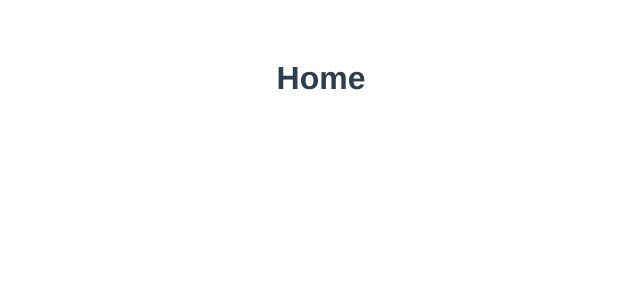
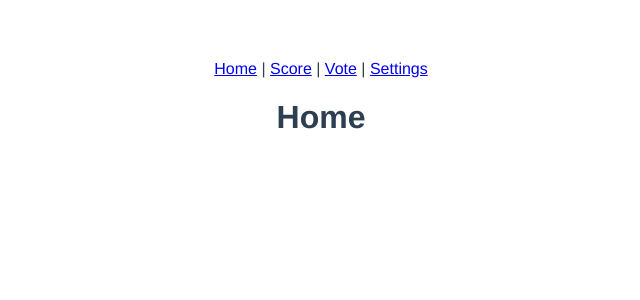
Before and after one commit to Jurigag/vue-devmeeting-16-03-2019, a Vue app: page / in a window 1280 px wide. Shown: the top 300 px of the page, without its empty margins (319-959 px from the left). Built offline with nearby package versions, Linux system fonts and the light colour scheme.

Commit message:
[#1.3] Add navigation

```diff
--- a/src/App.vue
+++ b/src/App.vue
@@ -1,5 +1,11 @@
 <template>
   <div id="app">
+    <nav>
+      <router-link :to="{name: 'home'}">Home</router-link> |
+      <router-link :to="{name: 'score'}">Score</router-link> |
+      <router-link :to="{name: 'vote'}">Vote</router-link> |
+      <router-link :to="{name: 'settings'}">Settings</router-link>
+    </nav>
     <router-view/>
   </div>
 </template>
```
